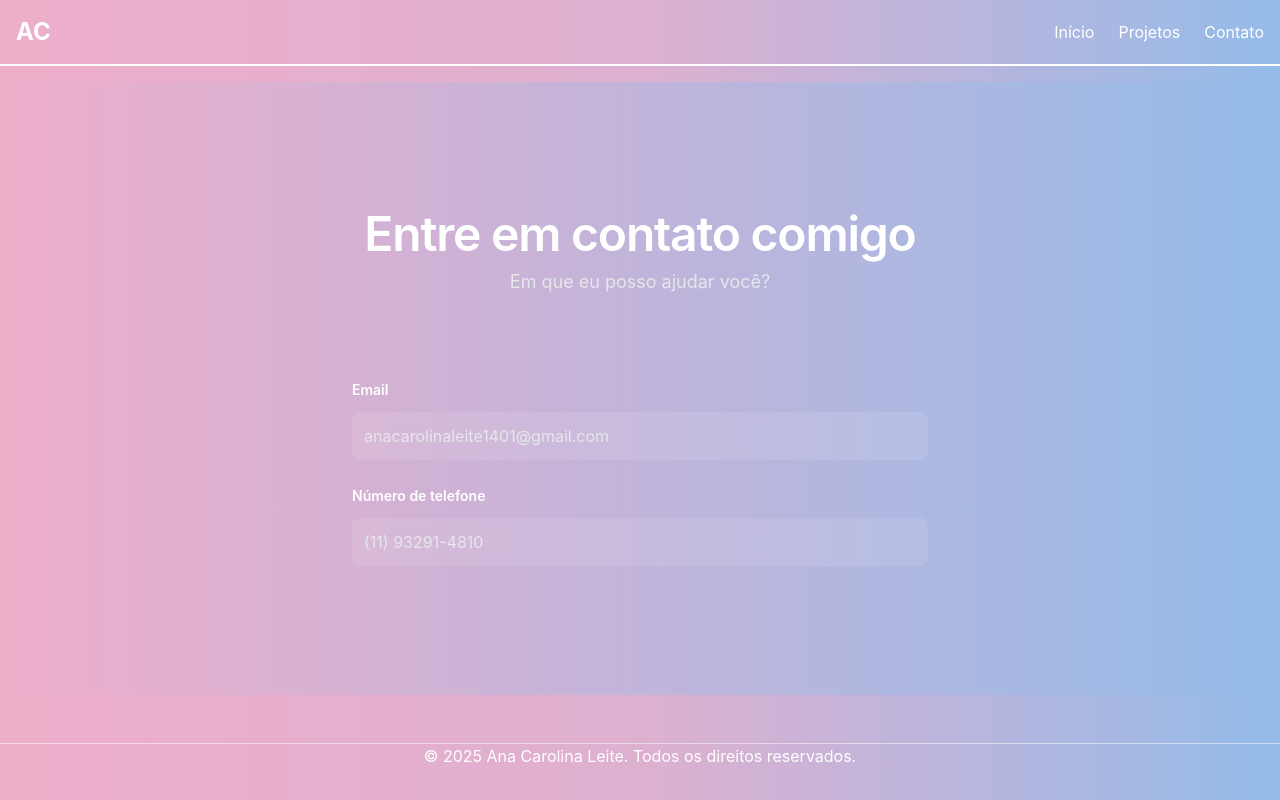
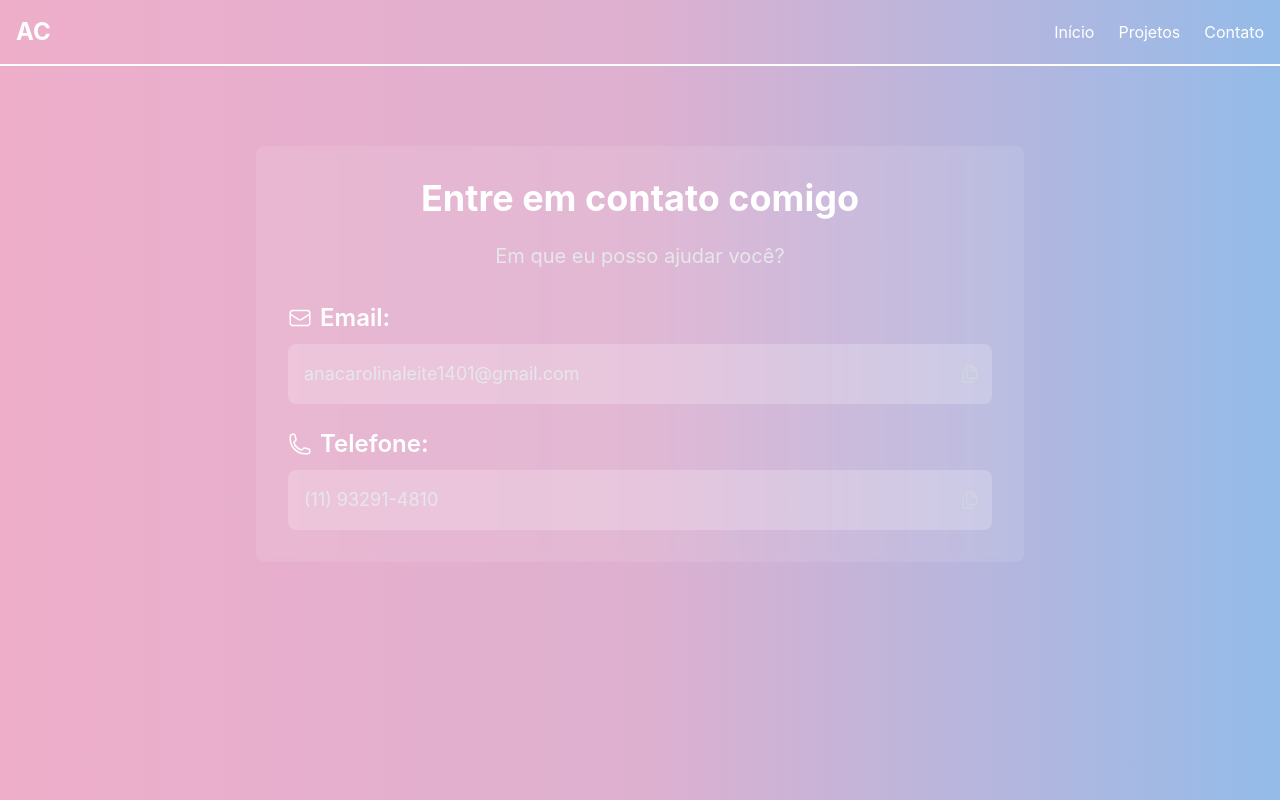
Before and after one commit to Ana-web-ui/Portif-lio, a React (Create React App) app: page /contact in a window 1280 px wide. Shown: the top 800 px of the page. Built offline with nearby package versions, Linux system fonts and the light colour scheme; the HTML template or start-up script is replaced by a standard one.

Commit message:
arrumando a página dos projetos e melhorias na página de contato

```diff
--- a/package.json
+++ b/package.json
@@ -3,6 +3,7 @@
   "version": "0.1.0",
   "private": true,
   "dependencies": {
+    "@heroicons/react": "^2.2.0",
     "@tailwindcss/cli": "^4.1.5",
     "@tailwindcss/postcss": "^4.1.5",
     "react": "^19.1.0",
--- a/src/Screens/Contact.jsx
+++ b/src/Screens/Contact.jsx
@@ -1,26 +1,68 @@
 import React from 'react';
-
-import Text from '../components/Text/Text';
+import { EnvelopeIcon, PhoneIcon, DocumentDuplicateIcon } from '@heroicons/react/24/outline';
 
 const Contact = () => {
+  const copyToClipboard = (text) => {
+    navigator.clipboard.writeText(text);
+  };
+
   return (
-    <div className="px-6 py-24 sm:py-32 lg:px-8">
-      <div className="mx-auto max-w-2xl text-center">
-        <h2 className="text-4xl font-semibold tracking-tight text-balance text-white sm:text-5xl">Entre em contato comigo</h2>
-        <p className="mt-2 text-lg/8 text-gray-200">Em que eu posso ajudar você?</p>
-      </div>
-      <form action="#" method="POST" className="mx-auto mt-16 max-w-xl sm:mt-20">
-        <div className="grid grid-cols-1 gap-x-8 gap-y-6 sm:grid-cols-2">
-          <div className="sm:col-span-2">
-            <label htmlFor="email" className="block text-sm/6 font-semibold text-white">Email</label>
-            <Text text="anacarolinaleite1401@gmail.com" />
-          </div>
-          <div className="sm:col-span-2">
-            <label htmlFor="phone-number" className="block text-sm/6 font-semibold text-white">Número de telefone</label>
-            <Text text="(11) 93291-4810" />
+    <div className="min-h-screen bg-gradient-to-r from-[#EEAECA] via-[#DEB0D0] via-[#C9B3D7] via-[#B0B7E0] to-[#94BBE9] py-16">
+      <div className="container mx-auto px-4">
+        <div className="max-w-3xl mx-auto bg-white/10 backdrop-blur-sm rounded-lg p-8">
+          <h1 className="text-4xl font-bold text-white mb-6 text-center">Entre em contato comigo</h1>
+
+          <p className="text-xl text-gray-200 mb-8 text-center">Em que eu posso ajudar você?</p>
+
+          <div className="space-y-6">
+            {/* Seção de Email */}
+            <div>
+              <h2 className="text-2xl font-semibold text-white mb-2 flex items-center gap-2">
+                <EnvelopeIcon className="h-6 w-6" />
+                Email:
+              </h2>
+              <div className="mt-2.5 relative">
+                <a
+                  href="mailto:anacarolinaleite1401@gmail.com"
+                  className="text-gray-200 bg-white/20 rounded-lg p-4 text-lg pr-12 block hover:bg-white/30 transition"
+                >
+                  anacarolinaleite1401@gmail.com
+                </a>
+                <button
+                  onClick={() => copyToClipboard('anacarolinaleite1401@gmail.com')}
+                  className="absolute right-3 top-1/2 -translate-y-1/2 text-gray-300 hover:text-white"
+                  title="Copiar email"
+                >
+                  <DocumentDuplicateIcon className="h-5 w-5" />
+                </button>
+              </div>
+            </div>
+
+            {/* Seção de Telefone */}
+            <div>
+              <h2 className="text-2xl font-semibold text-white mb-2 flex items-center gap-2">
+                <PhoneIcon className="h-6 w-6" />
+                Telefone:
+              </h2>
+              <div className="mt-2.5 relative">
+                <a
+                  href="tel:+5511932914810"
+                  className="text-gray-200 bg-white/20 rounded-lg p-4 text-lg pr-12 block hover:bg-white/30 transition"
+                >
+                  (11) 93291-4810
+                </a>
+                <button
+                  onClick={() => copyToClipboard('(11) 93291-4810')}
+                  className="absolute right-3 top-1/2 -translate-y-1/2 text-gray-300 hover:text-white"
+                  title="Copiar telefone"
+                >
+                  <DocumentDuplicateIcon className="h-5 w-5" />
+                </button>
+              </div>
+            </div>
           </div>
         </div>
-      </form>
+      </div>
     </div>
   );
 };
--- a/src/Screens/Project.jsx
+++ b/src/Screens/Project.jsx
@@ -20,6 +20,7 @@ const Project = () => {
               title="Synthetica Mobile"
               description="Aplicativo de informações no universo da Synthetica."
               image={SyntheticaMobile}
+              projectLink={"https://snack.expo.dev/@ana_carolina_leite/-synthetica"}
             />
 
             {/* Projeto 2 */}
@@ -28,6 +29,7 @@ const Project = () => {
               title="To-do List com FASTAPI"
               description="Um to-do list simples fazendo conexão com o backend usando o FastAPI."
               image={TodoList}
+              projectLink={"http://127.0.0.1:8000/"}
             />
 
             {/* Projeto 3 */}
@@ -36,6 +38,7 @@ const Project = () => {
               title="Future Energy"
               description="Um site para concientizar as pessoas sobre as energias renováveis"
               image={FutureEnergy}
+              projectLink={"https://green-energy-gs.vercel.app/"}
 
             />
           </div>
--- a/src/components/Projects/Projects.jsx
+++ b/src/components/Projects/Projects.jsx
@@ -1,6 +1,7 @@
 import React from 'react'
+import { Link } from 'react-router-dom'
 
-const Projects = ({ title, description, image }) => {
+const Projects = ({ title, description, image, projectLink }) => {
     return (
         <div className="bg-white/10 backdrop-blur-sm rounded-lg p-6 text-white hover:scale-105 transition-transform duration-300">
             <h3 className="text-xl font-semibold text-black mb-2">{title}</h3>
@@ -16,9 +17,12 @@ const Projects = ({ title, description, image }) => {
             )}
 
             <div className="flex justify-center mt-4">
-                <button className="py-2 px-4 bg-emerald-500 hover:bg-emerald-600 text-white rounded-lg shadow-md transition-colors duration-300">
+                <Link
+                    to={projectLink}
+                    className="py-2 px-4 bg-emerald-500 hover:bg-emerald-600 text-white rounded-lg shadow-md transition-colors duration-300 text-center"
+                >
                     Ver Projeto
-                </button>
+                </Link>
             </div>
         </div>
     )
```
Also changed, not shown: 2 other files (tests, documents, lock files or other folders).
